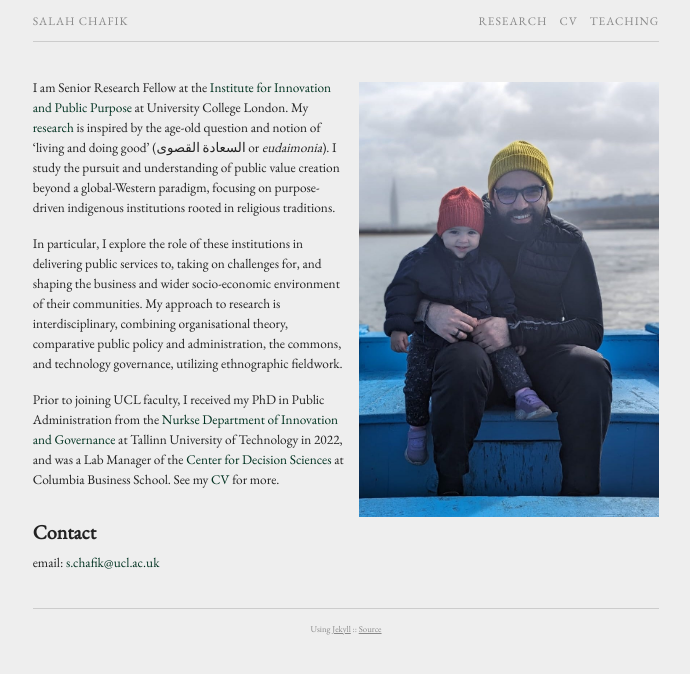
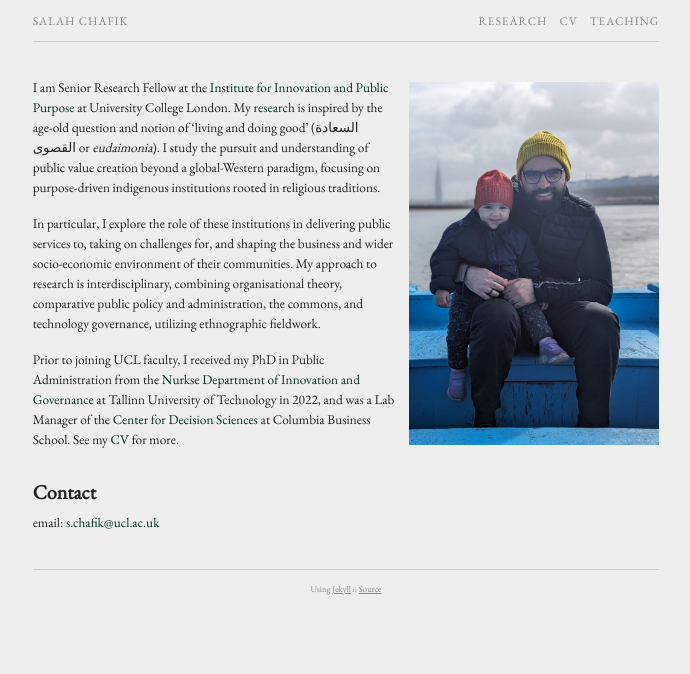
Before and after one commit to schafik/schafik.github.io, a Jekyll site: the page built from index.md, in a window 1280 px wide. Shown: the top 674 px of the page, without its empty margins (294-984 px from the left). Built offline with Jekyll 4.4.1, drawn with Linux system fonts in a browser that asks for light colours; comment, search, counter and statistics services are not loaded.

Commit message:
Update index.md

```diff
--- a/index.md
+++ b/index.md
@@ -4,7 +4,7 @@ output: pdf_document
 permalink: /
 ---
 <br />
-{% include image.html url="images/nuna.jpeg" caption="" width="300" align="right" %}
+{% include image.html url="images/nuna.jpeg" caption="" width="250" align="right" %}
 
 I am Senior Research Fellow at the [Institute for Innovation and Public Purpose] at University College London. My [research] is inspired by the age-old question and notion of ‘living and doing good’ (السعادة القصوى or *eudaimonia*). I study the pursuit and understanding of public value creation beyond a global-Western paradigm, focusing on purpose-driven indigenous institutions rooted in religious traditions.
 
```
